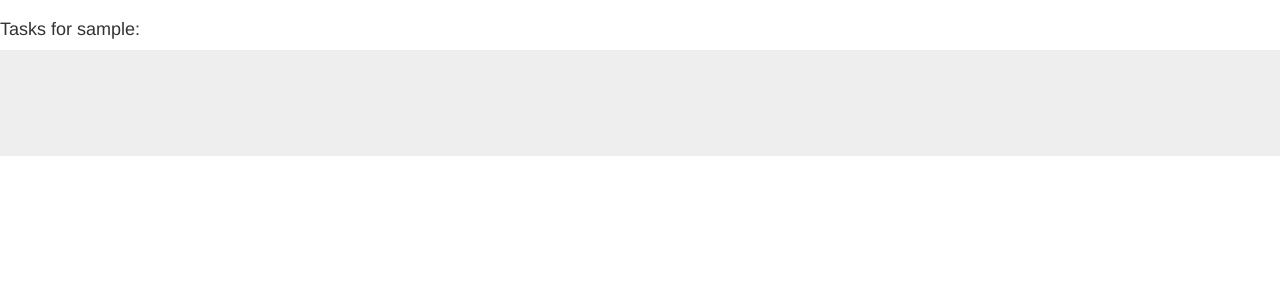
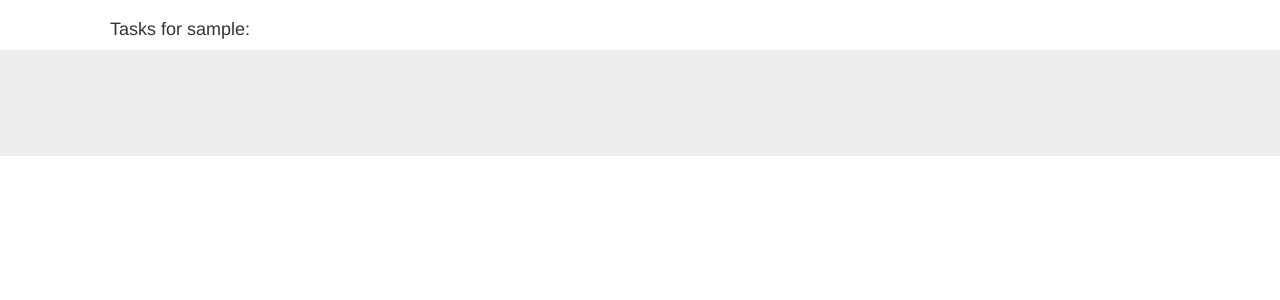
Before and after one commit to yarothetimble/TODO, a Django app: page /tasks/ in a window 1280 px wide. Shown: the part 52-352 px from the top of the page. Run offline with Django 3.2, Linux system fonts and the light colour scheme; the visitor is signed in with stand-in values (Sample User, id 1); data that the repository does not hold is empty; some libraries are stand-ins or nearby versions.

Commit message:
adjusted head margin to fit body

```diff
--- a/tasks/templates/tasks/base.html
+++ b/tasks/templates/tasks/base.html
@@ -19,17 +19,18 @@
 </nav>
 
 <head>
+	<div style="margin-left:110px;">
 	<h4>
 		{% block head %}
 		{% endblock %}
 	</h4>
+ 	</div>
 </head>
 
 <body>
 	<div class="jumbotron vertical-center">
  		<div class="container">
 		 	{% block content %}
-
 		 	{% endblock %}
  		</div>
  	</div>
```
